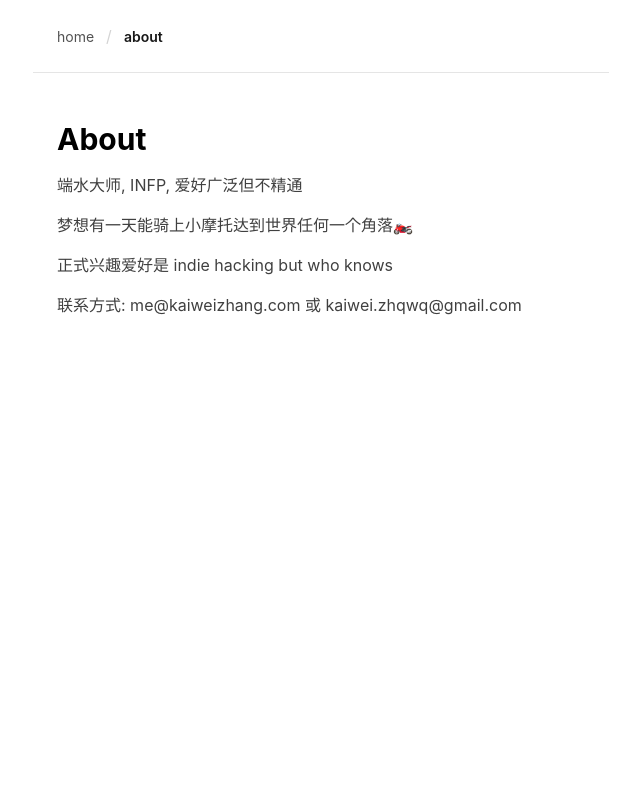
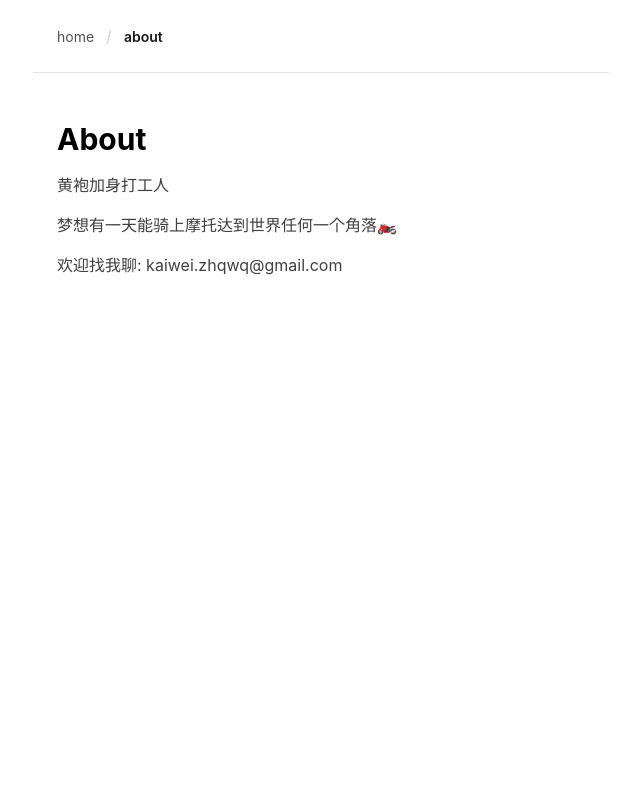
Before and after one commit to kaiwe1/blog, a Next.js app: page /about in a window 1280 px wide. Shown: the top 800 px of the page, without its empty margins (319-959 px from the left). Built offline with nearby package versions, Linux system fonts and the light colour scheme.

Commit message:
fix: remove trailing parenthesis in sitemap post URLs

```diff
--- a/app/about/page.tsx
+++ b/app/about/page.tsx
@@ -4,10 +4,9 @@ export default function About() {
       <main className="max-w-xl mx-auto px-6 py-12 mb-0">
         <h1 className="text-3xl font-bold mb-4">About</h1>
         <div className="text-neutral-700 space-y-4">
-          <p>端水大师, INFP, 爱好广泛但不精通</p>
-          <p>梦想有一天能骑上小摩托达到世界任何一个角落🏍️</p>
-          <p>正式兴趣爱好是 indie hacking but who knows</p>
-          <p>联系方式: me@kaiweizhang.com 或 kaiwei.zhqwq@gmail.com</p>
+          <p>黄袍加身打工人</p>
+          <p>梦想有一天能骑上摩托达到世界任何一个角落🏍️</p>
+          <p>欢迎找我聊: kaiwei.zhqwq@gmail.com</p>
         </div>
       </main>
     </>
--- a/app/sitemap.ts
+++ b/app/sitemap.ts
@@ -53,7 +53,7 @@ export default function sitemap(): MetadataRoute.Sitemap {
       priority: 0.6,
     })),
     ...posts.map((post) => ({
-      url: `${baseUrl}/blog/${post.slug})}`,
+      url: `${baseUrl}/blog/${post.slug}`,
       lastModified: new Date(post.date),
       changeFrequency: 'monthly' as const,
       priority: 0.8,
--- a/content/posts/one-product-per-week-01-roadmap-sh.mdx
+++ b/content/posts/one-product-per-week-01-roadmap-sh.mdx
@@ -8,3 +8,5 @@ series:
   name: "One Product Per Week"
   order: 1
 ---
+
+TODO
```
Also changed, not shown: 1 other file (tests, documents, lock files or other folders).
